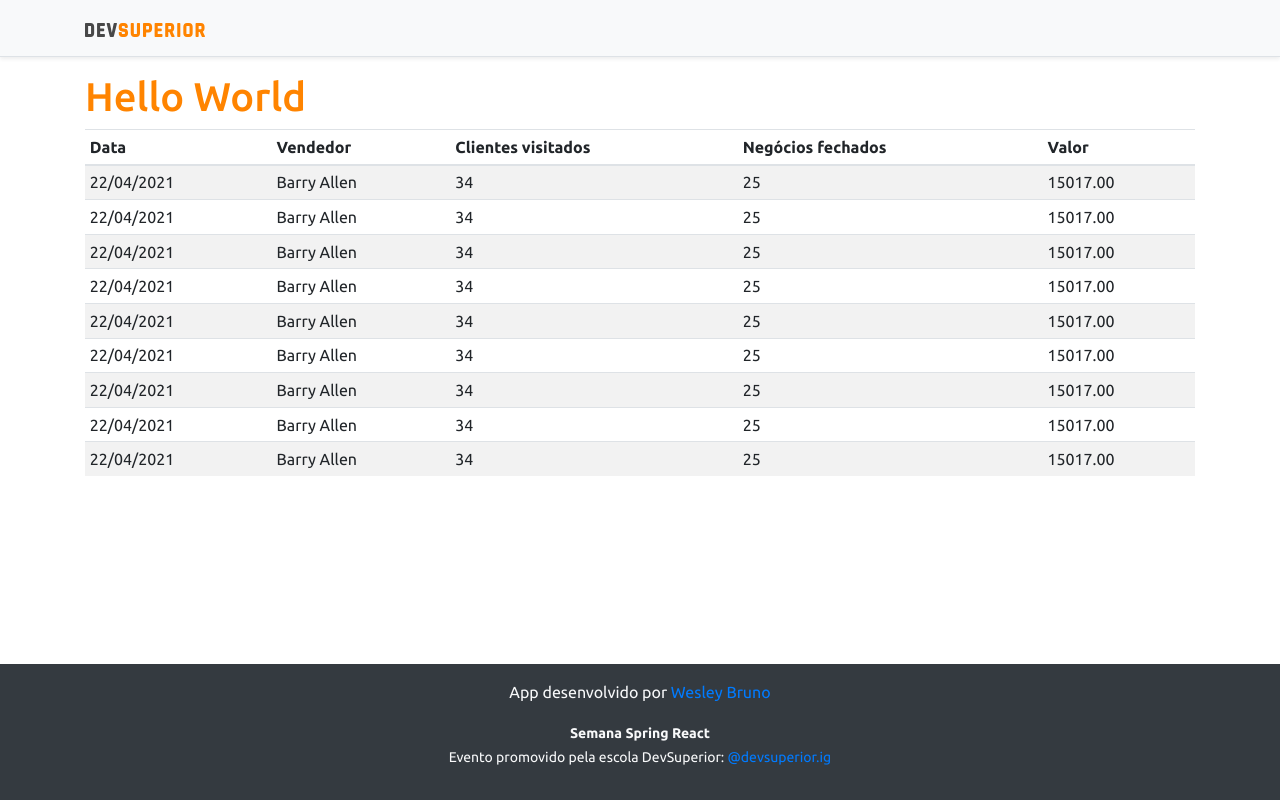
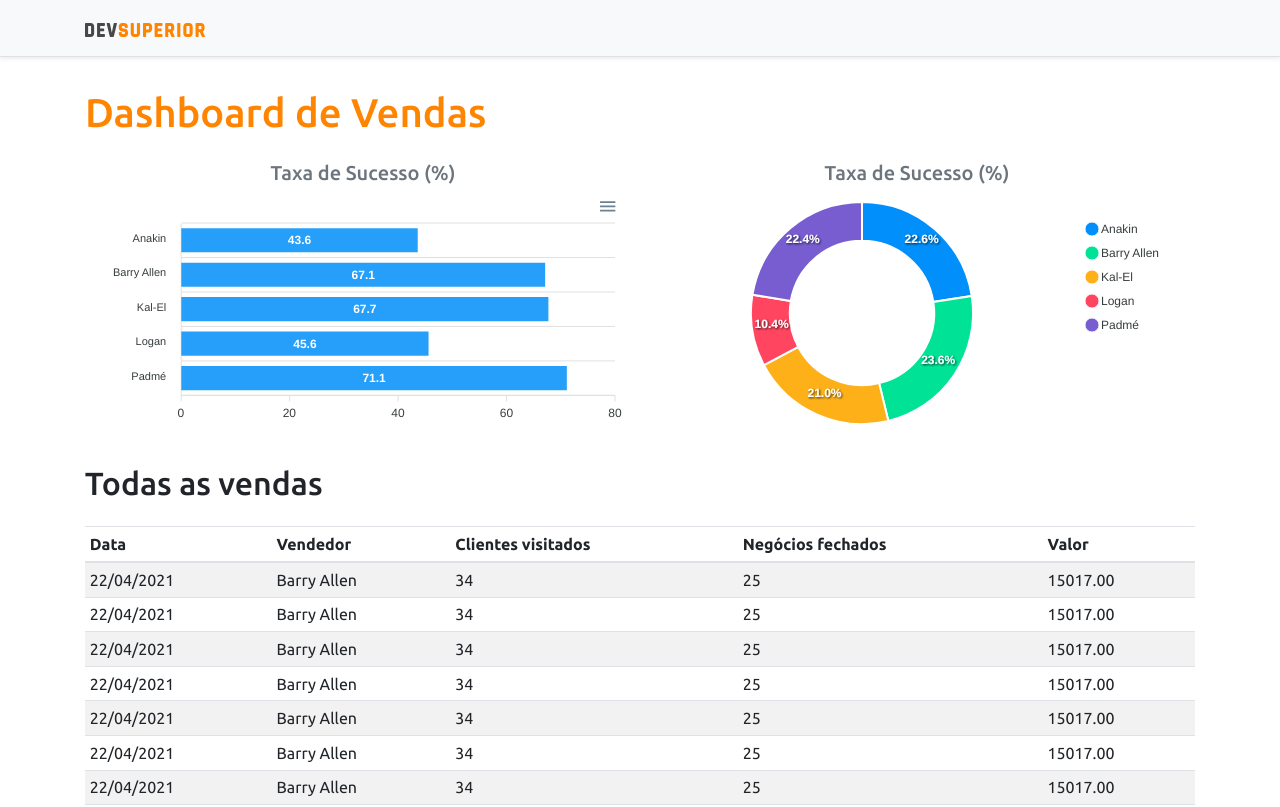
Before and after one commit to brunowbbs/Dashboard-store, a React (Create React App) app in the folder frontend/: page / in a window 1280 px wide. Shown: the top 807 px of the page. Built offline with nearby package versions, Linux system fonts and the light colour scheme.

Commit message:
Static Charts

```diff
--- a/frontend/package.json
+++ b/frontend/package.json
@@ -12,10 +12,12 @@
     "@types/node": "^12.0.0",
     "@types/react": "^17.0.0",
     "@types/react-dom": "^17.0.0",
+    "apexcharts": "^3.26.1",
     "bootstrap": "^4.6.0",
     "jquery": "1.9.1",
     "popper.js": "^1.16.1",
     "react": "^17.0.2",
+    "react-apexcharts": "^1.3.9",
     "react-dom": "^17.0.2",
     "react-scripts": "4.0.3",
     "typescript": "^4.1.2",
--- a/frontend/src/App.tsx
+++ b/frontend/src/App.tsx
@@ -1,4 +1,6 @@
+import BarChart from "components/BarChart";
 import DataTable from "components/DataTable";
+import DonutChart from "components/DonutChart";
 import Footer from "components/Footer";
 import Navbar from "components/Navbar";
 
@@ -7,7 +9,23 @@
     <>
       <Navbar />
       <div className="container">
-        <h1 className="text-primary">Hello World</h1>
+        <h1 className="text-primary py-3">Dashboard de Vendas</h1>
+
+        <div className="row px-3">
+          <div className="col-sm-6">
+            <h5 className="text-center text-secondary">Taxa de Sucesso (%)</h5>
+            <BarChart/>
+          </div>
+          <div className="col-sm-6">
+            <h5 className="text-center text-secondary">Taxa de Sucesso (%)</h5>
+            <DonutChart/>
+          </div>
+        </div>
+
+        <div className="py-3">
+          <h2>Todas as vendas</h2>
+
+        </div>
 
         <DataTable/>
       </div>
--- /dev/null
+++ b/frontend/src/components/BarChart/index.tsx
@@ -0,0 +1,30 @@
+import Chart from 'react-apexcharts';
+
+const BarChart = () => {
+
+  const options = {
+    plotOptions: {
+        bar: {
+            horizontal: true,
+        }
+    },
+};
+
+const mockData = {
+    labels: {
+        categories: ['Anakin', 'Barry Allen', 'Kal-El', 'Logan', 'Padmé']
+    },
+    series: [
+        {
+            name: "% Sucesso",
+            data: [43.6, 67.1, 67.7, 45.6, 71.1]
+        }
+    ]
+};
+
+  return (
+    <Chart options={{...options, xaxis:mockData.labels}} series={mockData.series} type="bar" height="240" />
+  )
+}
+
+export default BarChart;
--- /dev/null
+++ b/frontend/src/components/DonutChart/index.tsx
@@ -0,0 +1,21 @@
+import Chart from 'react-apexcharts';
+
+const DonutChart = () => {
+
+  const mockData = {
+    series: [477138, 499928, 444867, 220426, 473088],
+    labels: ['Anakin', 'Barry Allen', 'Kal-El', 'Logan', 'Padmé']
+}
+
+const options = {
+    legend: {
+        show: true
+    }
+}
+
+  return (
+    <Chart options={{...options, labels:mockData.labels}} series={mockData.series} type="donut" height="240" />
+  )
+}
+
+export default DonutChart;
```
Also changed, not shown: 1 other file (tests, documents, lock files or other folders).
